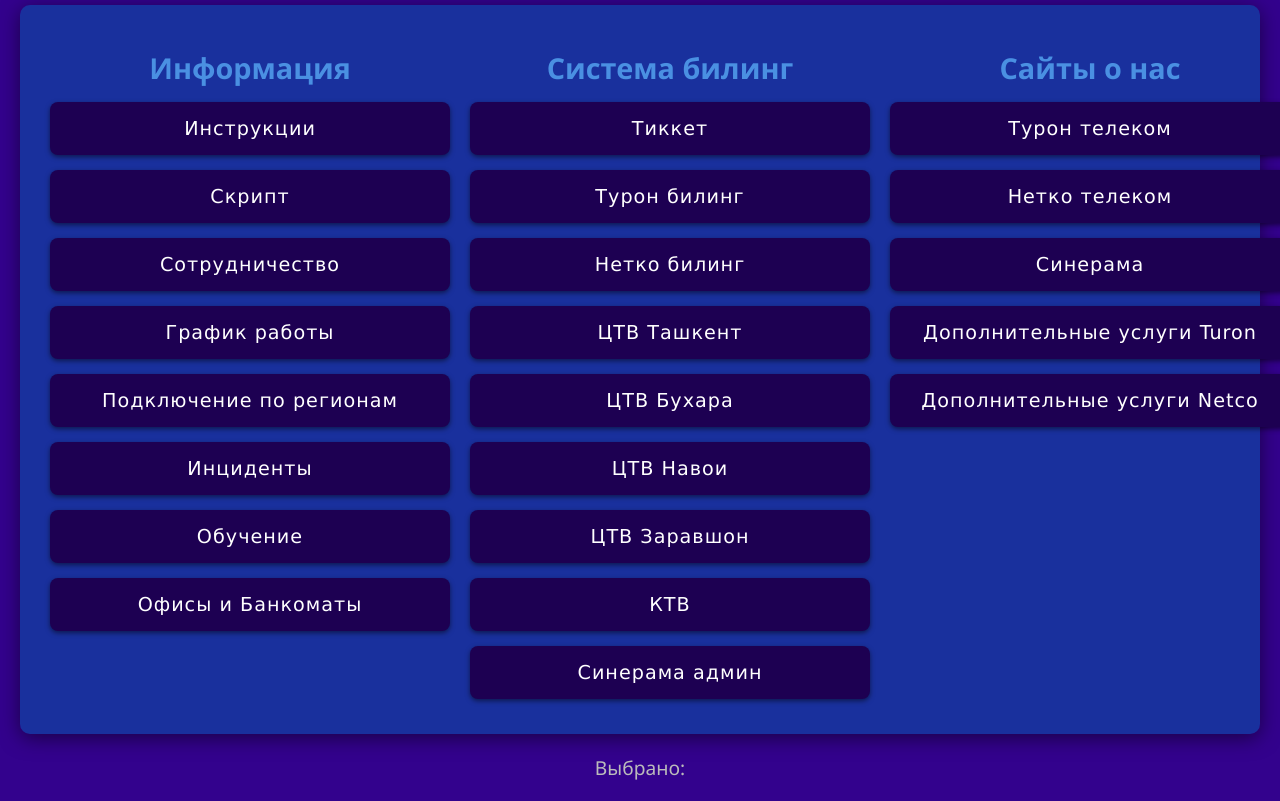
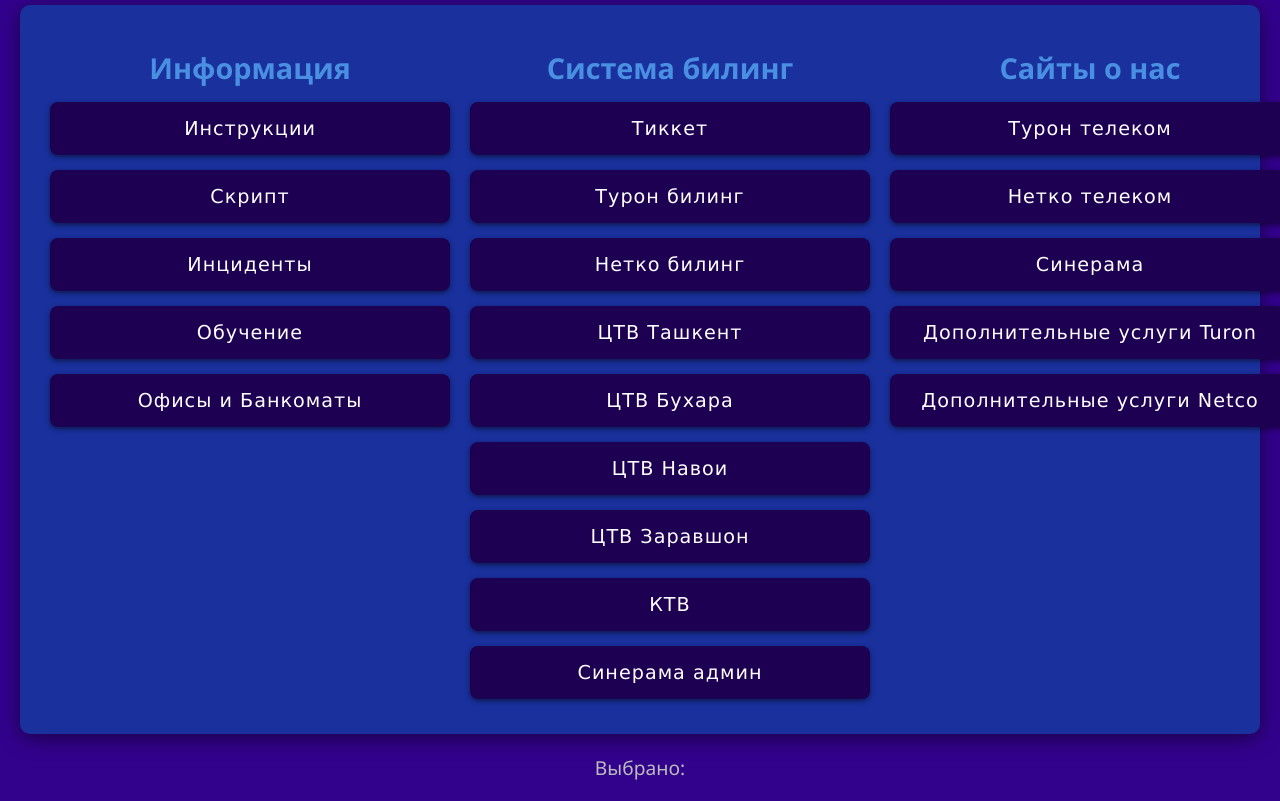
Before and after one commit to mirtalipov/turon, a website: page instrument.html in a window 1280 px wide. Shown: the part 104-905 px from the top of the page. Drawn offline with Linux system fonts and the light colour scheme.

Commit message:
Update instrument.html
delete button

```diff
--- a/instrument.html
+++ b/instrument.html
@@ -25,15 +25,6 @@
       <h2>Информация</h2>
       <a href="isntrujsiya.html"><button type="button" id="googledoc">Инструкции</button></a>
       <a href="podklyucheniya.html"><button type="button" id="dialogue">Скрипт</button></a>
-      <a href="collaborationChart.html">
-        <button type="button" id="collaborationChart">Сотрудничество</button>
-      </a>
-      <a href="https://docs.google.com/spreadsheets/d/1y7tf1AY1vzYYnYkcGXkfRnYaelzZ3yvNiCTe3Gg5keQ/edit#gid=1716926701" target="_blank">
-        <button type="button" id="График">График работы</button>
-      </a>
-      <a href="https://docs.google.com/spreadsheets/d/1kyr69RLvQ9SKu8cr2Rvog4Q8oCHIVKm2sw0Jl61OXdE/edit#gid=1307085504" target="_blank">
-        <button type="button" id="акции">Подключение по регионам</button>
-      </a>
       <a href="https://docs.google.com/spreadsheets/d/1UT3R9LuW7tnKMtXtiudM6f1k8oMeArF3xv1c2yycTUA/edit?gid=0#gid=0" target="_blank">
         <button type="button" id="Инциденты">Инциденты</button>
       </a>
```
